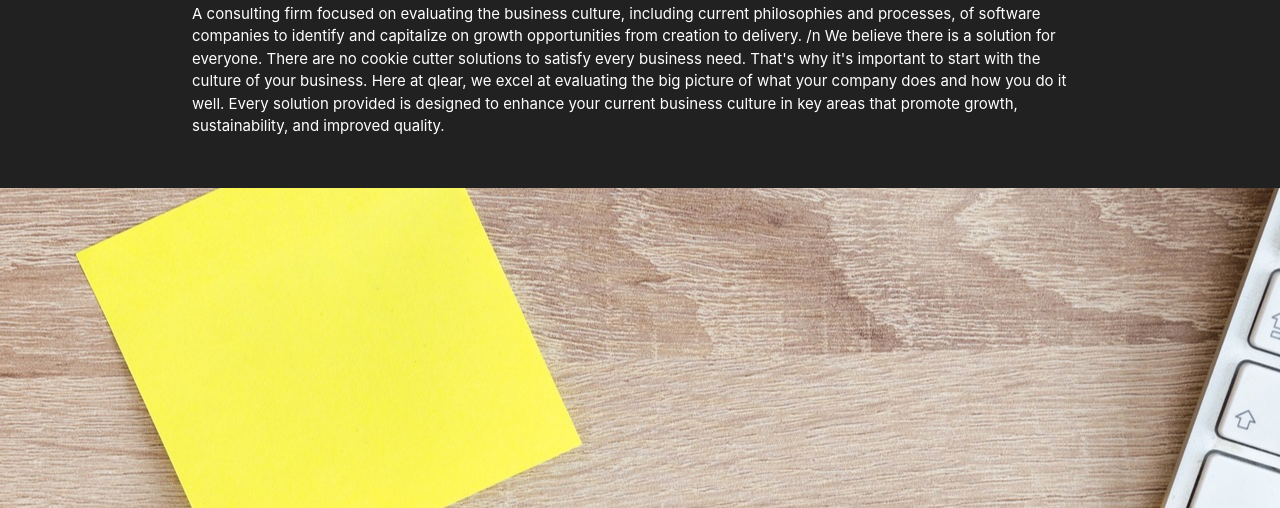
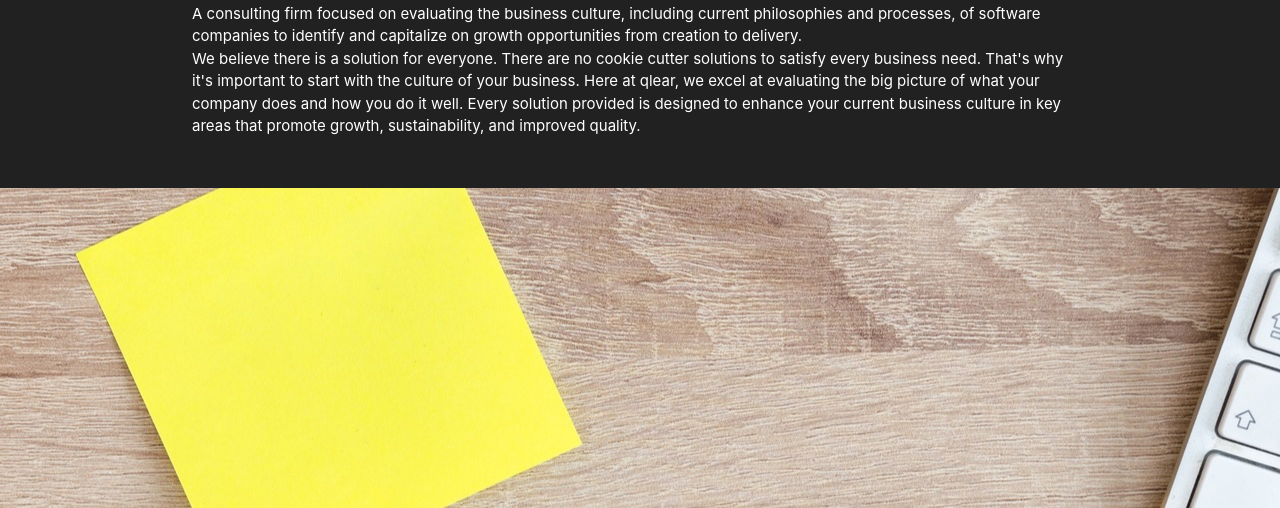
Before and after one commit to Qlear/qlear.github.io, a website: page index.html in a window 1280 px wide. Shown: the part 592-1100 px from the top of the page. Drawn offline with nearby package versions, Linux system fonts and the light colour scheme.

Commit message:
testing new line command

```diff
--- a/index.html
+++ b/index.html
@@ -29,7 +29,7 @@
         <div class="row container">
             <h2 class="header white-text">About Us</h2>
             <p class="white-text">
-                A consulting firm focused on evaluating the business culture, including current philosophies and processes, of software companies to identify and capitalize on growth opportunities from creation to delivery. /n
+                A consulting firm focused on evaluating the business culture, including current philosophies and processes, of software companies to identify and capitalize on growth opportunities from creation to delivery. <br />
 
                 We believe there is a solution for everyone. There are no cookie cutter solutions to satisfy every business need. That's why it's important to start with the culture of your business. Here at qlear, we excel at evaluating the big picture of what your
                 company does and how you do it well. Every solution provided is designed to enhance your current business culture in key areas that promote growth, sustainability, and improved quality.
```
